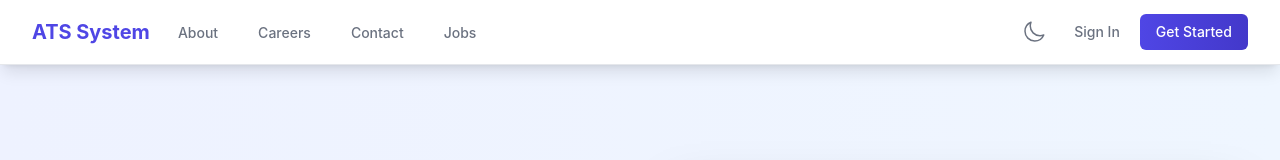
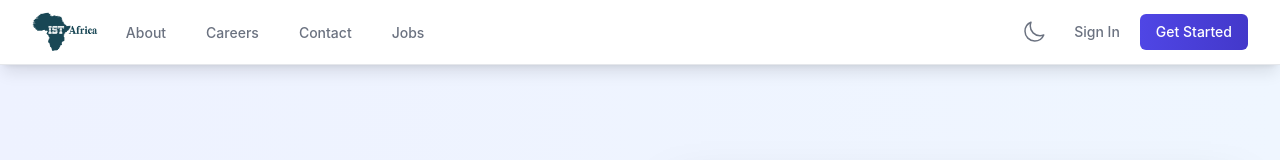
Before and after one commit to istafrica-dennw/ATS, a React (Create React App) app in the folder frontend/: page / in a window 1280 px wide. Shown: the top 160 px of the page. Built offline with nearby package versions, Linux system fonts and the light colour scheme; no server answers.

Commit message:
ft(logo) add logo to all authenticated pages

```diff
--- a/frontend/src/components/admin/AdminLayout.tsx
+++ b/frontend/src/components/admin/AdminLayout.tsx
@@ -1,6 +1,7 @@
 import React, { useState, useEffect } from 'react';
 import { Outlet, Link, useLocation } from 'react-router-dom';
 import { useAuth } from '../../contexts/AuthContext';
+import Logo from '../common/Logo';
 import UserProfileDropdown from '../common/UserProfileDropdown';
 import ThemeToggleButton from '../common/ThemeToggleButton';
 import AdminChatNotifications from './AdminChatNotifications';
@@ -82,8 +83,7 @@ const AdminLayout: React.FC<{ children: React.ReactNode }> = ({ children }) => {
             <div className={`flex-shrink-0 flex items-center justify-center ${
               isCollapsed ? 'w-12 h-12' : 'w-12 h-12 mr-3'
             }`}>
-              <img src="/IST-Africa-logo-dark.png" alt="IST Logo" className="h-10 dark:hidden" />
-              <img src="/IST-Africa-logo-light.png" alt="IST Logo" className="h-10 hidden dark:block" />
+              <Logo height="h-10" alt="IST Logo" />
             </div>
             {!isCollapsed && (
               <div>
--- /dev/null
+++ b/frontend/src/components/common/Logo.tsx
@@ -0,0 +1,80 @@
+import React from 'react';
+import { useGeolocation } from '../../hooks/useGeolocation';
+
+interface LogoProps {
+  className?: string;
+  height?: string;
+  alt?: string;
+}
+
+/**
+ * Logo component that switches between EU-specific logos and default logos
+ * based on EU access detection and theme (dark/light mode)
+ */
+const Logo: React.FC<LogoProps> = ({
+  className = '',
+  height = 'h-10',
+  alt = 'IST Logo'
+}) => {
+  const { isEU, loading } = useGeolocation();
+
+  // Determine which logos to use based on EU access
+  // For EU access: use the new IST logos
+  // For other regions: use the current IST-Africa logos
+
+  if (loading) {
+    // Show default logo while detecting region
+    return (
+      <div className={`flex items-center justify-center ${className}`}>
+        <img
+          src="/IST-Africa-logo-dark.png"
+          alt={alt}
+          className={`${height} dark:hidden`}
+        />
+        <img
+          src="/IST-Africa-logo-light.png"
+          alt={alt}
+          className={`${height} hidden dark:block`}
+        />
+      </div>
+    );
+  }
+
+  if (isEU) {
+    // EU access detected - use new IST logos
+    // Light mode: use dark version of IST logo
+    // Dark mode: use light version of IST logo
+    return (
+      <div className={`flex items-center justify-center ${className}`}>
+        <img
+          src="/IST-logo-dark.png"
+          alt={alt}
+          className={`${height} dark:hidden`}
+        />
+        <img
+          src="/IST-logo-light.png"
+          alt={alt}
+          className={`${height} hidden dark:block`}
+        />
+      </div>
+    );
+  }
+
+  // Non-EU access - use current IST-Africa logos
+  return (
+    <div className={`flex items-center justify-center ${className}`}>
+      <img
+        src="/IST-Africa-logo-dark.png"
+        alt={alt}
+        className={`${height} dark:hidden`}
+      />
+      <img
+        src="/IST-Africa-logo-light.png"
+        alt={alt}
+        className={`${height} hidden dark:block`}
+      />
+    </div>
+  );
+};
+
+export default Logo;
--- a/frontend/src/layouts/MainLayout.tsx
+++ b/frontend/src/layouts/MainLayout.tsx
@@ -5,6 +5,7 @@ import UserProfileDropdown from '../components/common/UserProfileDropdown';
 import ChatWidget from '../components/chat/ChatWidget';
 import ScrollToTopButton from '../components/common/ScrollToTopButton';
 import ThemeToggleButton from '../components/common/ThemeToggleButton';
+import Logo from '../components/common/Logo';
 import { Role } from '../types/user';
 import { Bars3Icon, XMarkIcon, HomeIcon, UserCircleIcon, BriefcaseIcon } from '@heroicons/react/24/outline';
 import { getFullProfilePictureUrl } from '../utils/imageUtils';
@@ -44,8 +45,8 @@ const MainLayout: React.FC<{ children?: React.ReactNode }> = ({ children }) => {
                 </button>
               </div>
               <div className="flex-shrink-0 flex items-center">
-                <Link to="/" className="text-lg sm:text-xl font-bold text-indigo-600 dark:text-indigo-400 hover:text-indigo-500 dark:hover:text-indigo-300 transition-colors">
-                  ATS System
+                <Link to="/" className="flex items-center">
+                  <Logo height="h-8 sm:h-10" alt="IST Logo" />
                 </Link>
               </div>
               <div className="hidden lg:ml-6 lg:flex lg:space-x-8">
@@ -88,8 +89,8 @@ const MainLayout: React.FC<{ children?: React.ReactNode }> = ({ children }) => {
         }`}>
         <div className="flex flex-col h-full shadow-2xl bg-gray-50 dark:bg-gray-800">
           <div className="flex items-center justify-between h-16 px-4 border-b border-gray-200 dark:border-gray-700 bg-white dark:bg-gray-800">
-              <Link to="/" onClick={() => setMobileMenuOpen(false)} className="text-xl font-bold text-indigo-600 dark:text-indigo-400">
-                  ATS
+              <Link to="/" onClick={() => setMobileMenuOpen(false)} className="flex items-center">
+                  <Logo height="h-8" alt="IST Logo" />
               </Link>
               <button
                 onClick={() => setMobileMenuOpen(false)}
--- a/frontend/src/pages/LandingPage.tsx
+++ b/frontend/src/pages/LandingPage.tsx
@@ -5,6 +5,7 @@ import ThemeToggleButton from '../components/common/ThemeToggleButton';
 import ATSAnimationShowcase from '../components/ATSAnimationShowcase';
 import ScrollToTopButton from '../components/common/ScrollToTopButton';
 import FooterSubscription from '../components/subscription/FooterSubscription';
+import Logo from '../components/common/Logo';
 import axios from 'axios';
 import { Link } from 'react-router-dom';
 import {
@@ -73,8 +74,8 @@ const LandingPage: React.FC = () => {
             <div className="flex justify-between h-16">
               <div className="flex">
                 <div className="flex-shrink-0 flex items-center">
-                  <Link to="/" className="text-xl font-bold text-indigo-600 dark:text-indigo-400 hover:text-indigo-500 dark:hover:text-indigo-300 transition-colors">
-                    ATS System
+                  <Link to="/" className="flex items-center">
+                    <Logo height="h-8 sm:h-10" alt="IST Logo" />
                   </Link>
                 </div>
                 <div className="hidden md:ml-6 md:flex md:space-x-8">
@@ -150,10 +151,7 @@ const LandingPage: React.FC = () => {
           }`}>
             <div className="flex items-center justify-between px-6 py-6 bg-gray-50 dark:bg-gray-800/50">
               <div className="flex items-center">
-                <div className="w-8 h-8 bg-gradient-to-r from-indigo-600 to-indigo-700 dark:from-indigo-500 dark:to-indigo-600 rounded-lg flex items-center justify-center mr-3">
-                  <span className="text-white font-bold text-sm">ATS</span>
-                </div>
-                <h2 className="text-lg font-bold text-gray-900 dark:text-gray-100">ATS System</h2>
+                <Logo height="h-8" alt="IST Logo" />
               </div>
               <button
                 onClick={() => setMobileMenuOpen(false)}
```
